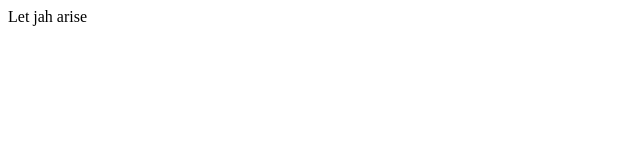
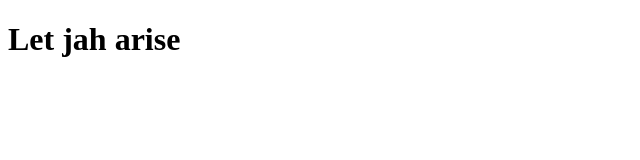
Before and after one commit to JaySpeed99/CS50-Beyond, a plain HTML site: page index.html in a window 1280 px wide. Shown: the whole page, without its empty margins (0-640 px from the left). Drawn offline with Linux system fonts and the light colour scheme.

Commit message:
jah rises in h1

```diff
--- a/index.html
+++ b/index.html
@@ -7,6 +7,6 @@
 		<title>Document</title>
 	</head>
 	<body>
-		Let jah arise
+		<h1>Let jah arise</h1>
 	</body>
 </html>
```
